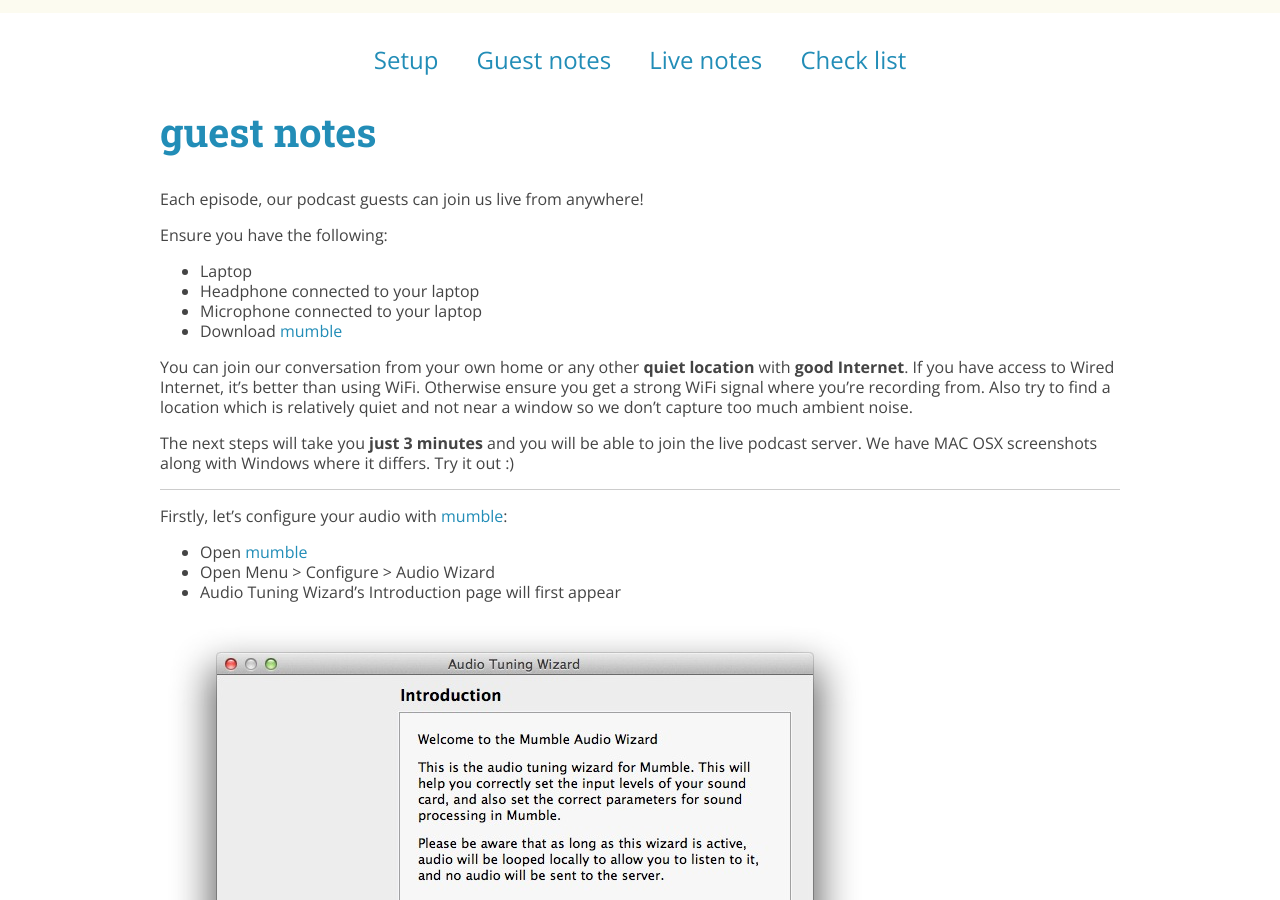
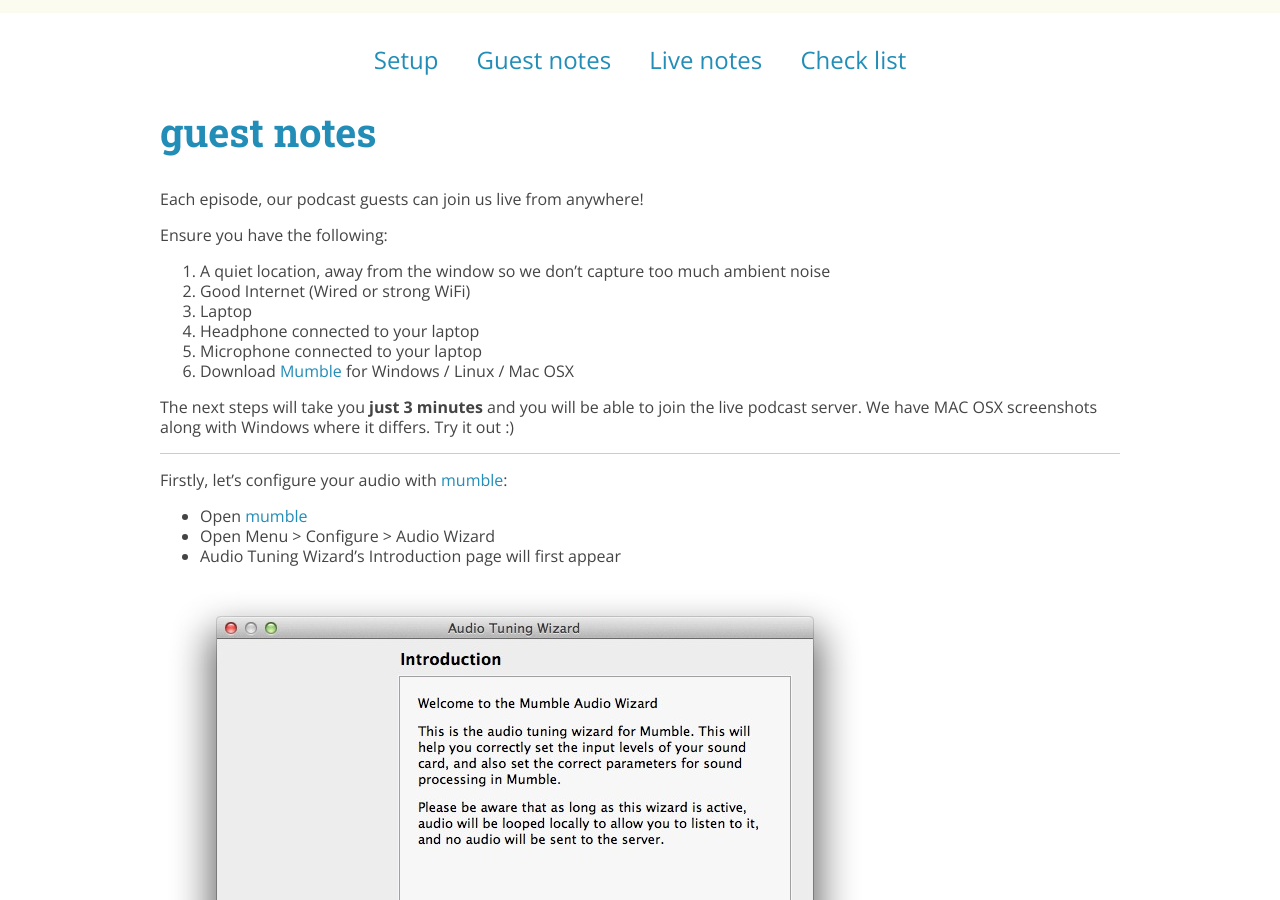
Before and after one commit to webuildsg/live, a Jekyll site: the page built from guest-notes.md, in a window 1280 px wide and 900 px high, scrolled down 620 px. Built offline with Jekyll 4.4.1, drawn with Linux system fonts in a browser that asks for light colours; Markdown is read by kramdown in place of the engine named in the settings.

Commit message:
simplified guest notes with steps

```diff
--- a/guest-notes.md
+++ b/guest-notes.md
@@ -8,12 +8,12 @@ Each episode, our podcast guests can join us live from anywhere!
 
 Ensure you have the following:
 
-- Laptop
-- Headphone connected to your laptop
-- Microphone connected to your laptop
-- Download [mumble](http://mumble.sourceforge.net/#Get_Mumble)
-
-You can join our conversation from your own home or any other **quiet location** with **good Internet**. If you have access to Wired Internet, it's better than using WiFi. Otherwise ensure you get a strong WiFi signal where you're recording from. Also try to find a location which is relatively quiet and not near a window so we don't capture too much ambient noise.
+1. A quiet location, away from the window so we don't capture too much ambient noise
+1. Good Internet (Wired or strong WiFi)
+1. Laptop
+1. Headphone connected to your laptop
+1. Microphone connected to your laptop
+1. Download [Mumble](http://mumble.sourceforge.net/#Get_Mumble) for Windows / Linux / Mac OSX
 
 The next steps will take you **just 3 minutes** and you will be able to join the live podcast server. We have MAC OSX screenshots along with Windows where it differs. Try it out :)
 
```
